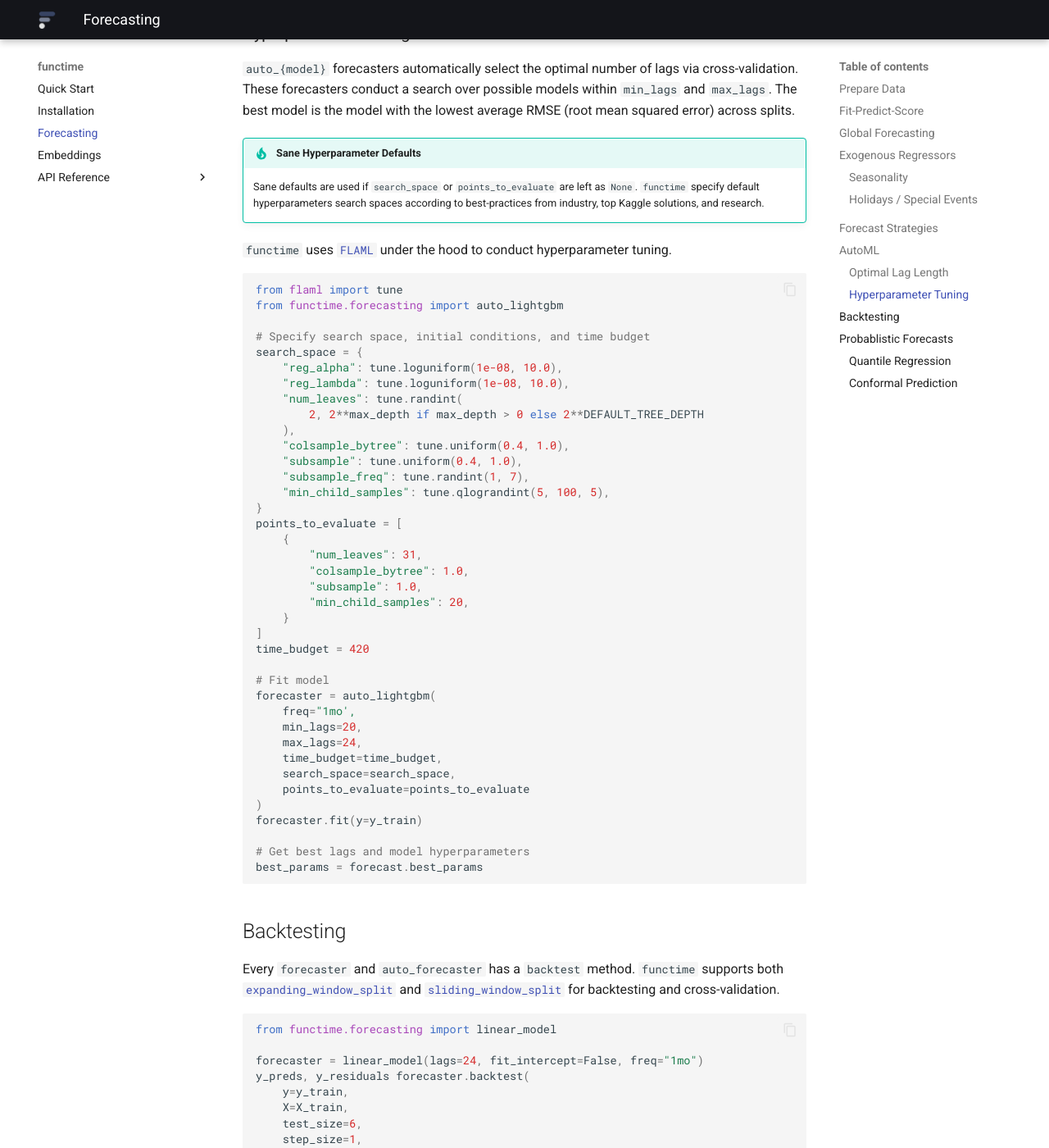
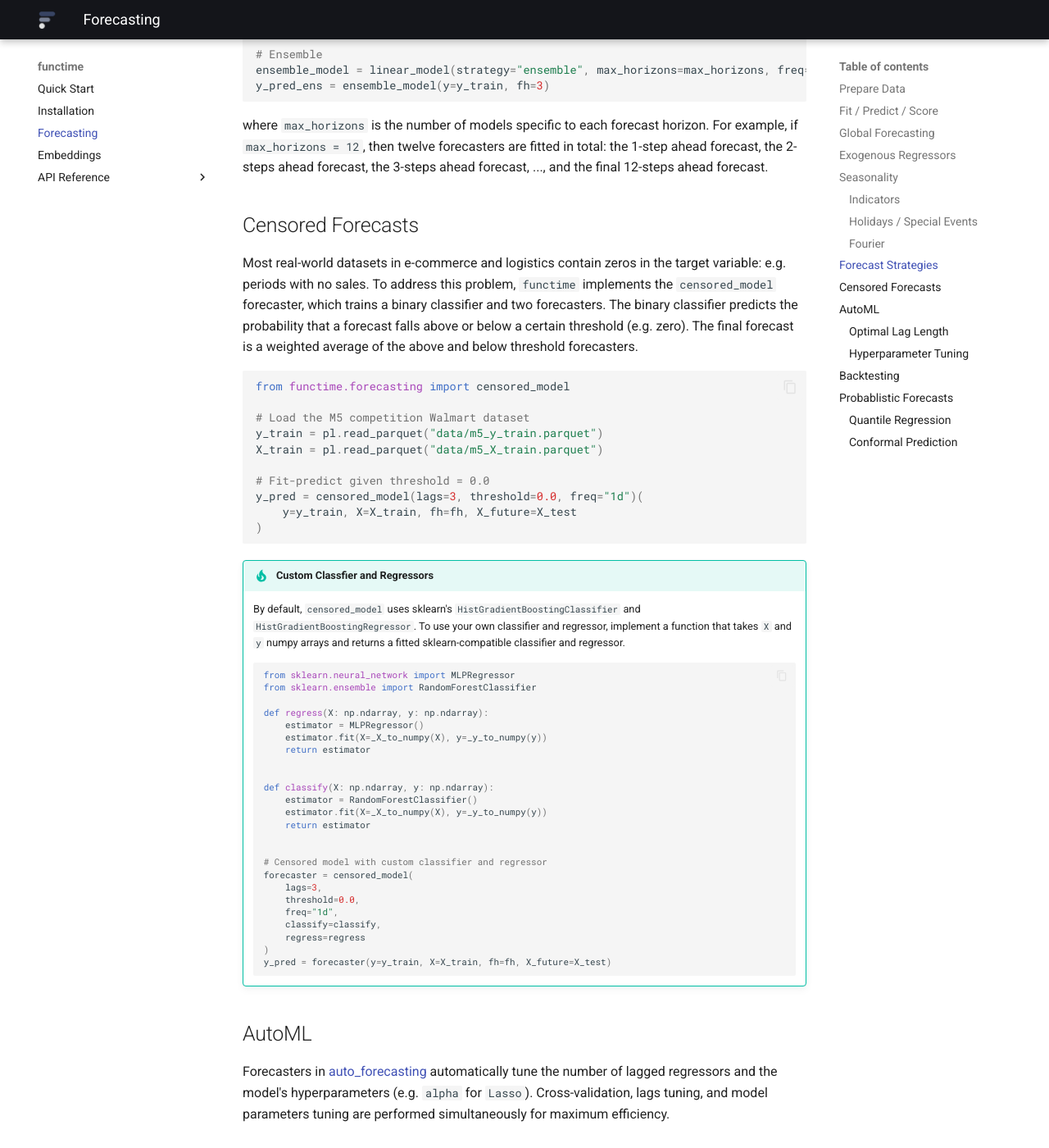
Before and after one commit to functime-org/functime, an MkDocs documentation site: the page built from docs/forecasting.md, in a window 1280 px wide and 1400 px high, scrolled down 5196 px. Shown: the whole window at 82% size. Built offline with MkDocs 1.6.1 and Material for MkDocs 9.7.7, drawn with Linux system fonts in a browser that asks for light colours; some of the changed text lies outside the part shown.

Commit message:
docs: Seasonality and censored model

````diff
--- a/docs/forecasting.md
+++ b/docs/forecasting.md
@@ -1,9 +1,8 @@
-# Forecasting Walkthrough
+# Global Forecasting Walkthrough
 
-??? tip "Show me the code: `quickstart.py`"
+Want to go straight into code? Run through every forecasting example with the following script:
 
-    Want to go straight into code?
-    Run through every example in "Quick Start" with the following script:
+??? tip "`quickstart.py`"
 
     ```python
     --8<-- "docs/code/quickstart.py"
@@ -38,7 +37,7 @@
     The second column must represent the `time` dimension as an integer, `pl.Date`, or `pl.Datetime` series.
     Remaining columns are considered as features.
 
-## Fit-Predict-Score
+## Fit / Predict / Score
 
 `functime` forecasters expose sklearn-compatible `.fit` and `.predict` methods.
 `functime.metrics` contains a comprehensive range of scoring functions for both point and probablistic forecasts.
@@ -189,11 +188,43 @@
 y_pred = forecaster.predict(fh=3, X=X_test)
 ```
 
-### Seasonality
+## Seasonality
+
+### Indicators
+
+To model seasonality effects in global forecasting, we recommend using one-hot encoded features of datetime and calendar effects:
+
+  - minute: 1, 2, ..., 60 (in a day)
+  - hour: 1, 2, ..., 24 (in a day)
+  - day: 1, 2, ..., 31 (in a month)
+  - weekday: 1, 2, ..., 7 (in a week)
+  - week: 1, 2,..., 52 (in a year)
+  - quarter: 1, 2, ..., 4 (in a year)
+  - year: 1999, 2000, ..., 2023 (any year)
+
+```python
+from functime.feature_extraction import add_calendar_effects
+
+X_new = X.pipe(add_calendar_effects(["month"])).collect()
+```
 
 ### Holidays / Special Events
 
-###
+`functime` has a wrapper function around the [`holidays`](https://pypi.org/project/holidays/) Python package to generate dummy variables for special events.
+
+```python
+from functime.feature_extraction import add_holiday_effects
+
+north_america_holidays = add_holiday_effects(
+    country_codes=["US", "CA"],
+    freq="1mo"
+)
+X_new = X.pipe(north_america_holidays).collect()
+```
+
+### Fourier
+
+Coming soon.
 
 ## Forecast Strategies
 
@@ -217,6 +248,55 @@
 ```
 where `max_horizons` is the number of models specific to each forecast horizon.
 For example, if `max_horizons = 12`, then twelve forecasters are fitted in total: the 1-step ahead forecast, the 2-steps ahead forecast, the 3-steps ahead forecast, ..., and the final 12-steps ahead forecast.
+
+## Censored Forecasts
+
+Most real-world datasets in e-commerce and logistics contain zeros in the target variable: e.g. periods with no sales. To address this problem, `functime` implements the `censored_model` forecaster, which trains a binary classifier and two forecasters. The binary classifier predicts the probability that a forecast falls above or below a certain threshold (e.g. zero). The final forecast is a weighted average of the above and below threshold forecasters.
+
+```python
+from functime.forecasting import censored_model
+
+# Load the M5 competition Walmart dataset
+y_train = pl.read_parquet("data/m5_y_train.parquet")
+X_train = pl.read_parquet("data/m5_X_train.parquet")
+
+# Fit-predict given threshold = 0.0
+y_pred = censored_model(lags=3, threshold=0.0, freq="1d")(
+    y=y_train, X=X_train, fh=fh, X_future=X_test
+)
+```
+
+!!! tip "Custom Classfier and Regressors"
+
+    By default, `censored_model` uses sklearn's `HistGradientBoostingClassifier` and `HistGradientBoostingRegressor`.
+    To use your own classifier and regressor, implement a function that takes `X` and `y` numpy arrays and returns a fitted sklearn-compatible classifier and regressor.
+
+    ```python
+    from sklearn.neural_network import MLPRegressor
+    from sklearn.ensemble import RandomForestClassifier
+
+    def regress(X: np.ndarray, y: np.ndarray):
+        estimator = MLPRegressor()
+        estimator.fit(X=_X_to_numpy(X), y=_y_to_numpy(y))
+        return estimator
+
+
+    def classify(X: np.ndarray, y: np.ndarray):
+        estimator = RandomForestClassifier()
+        estimator.fit(X=_X_to_numpy(X), y=_y_to_numpy(y))
+        return estimator
+
+
+    # Censored model with custom classifier and regressor
+    forecaster = censored_model(
+        lags=3,
+        threshold=0.0,
+        freq="1d",
+        classify=classify,
+        regress=regress
+    )
+    y_pred = forecaster(y=y_train, X=X_train, fh=fh, X_future=X_test)
+    ```
 
 ## AutoML
 
@@ -246,6 +326,7 @@
 ```
 
 ### Hyperparameter Tuning
+
 `auto_{model}` forecasters automatically select the optimal number of lags via cross-validation.
 These forecasters conduct a search over possible models within `min_lags` and `max_lags`.
 The best model is the model with the lowest average RMSE (root mean squared error) across splits.
````
Also changed, not shown: docs/index.md (+1 -0 lines), docs/installation.md (+3 -4 lines).
